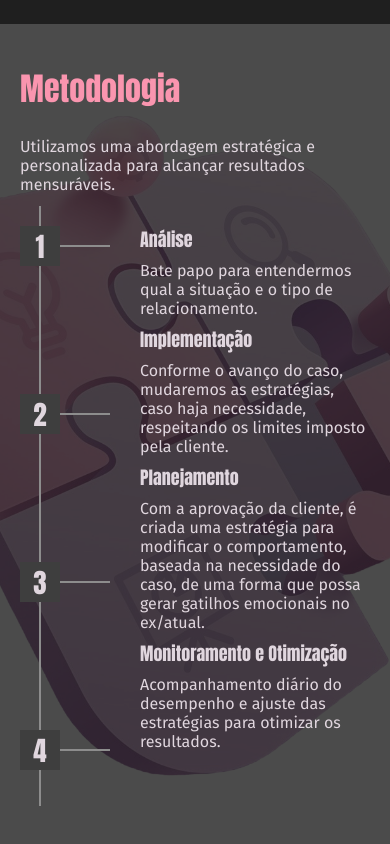
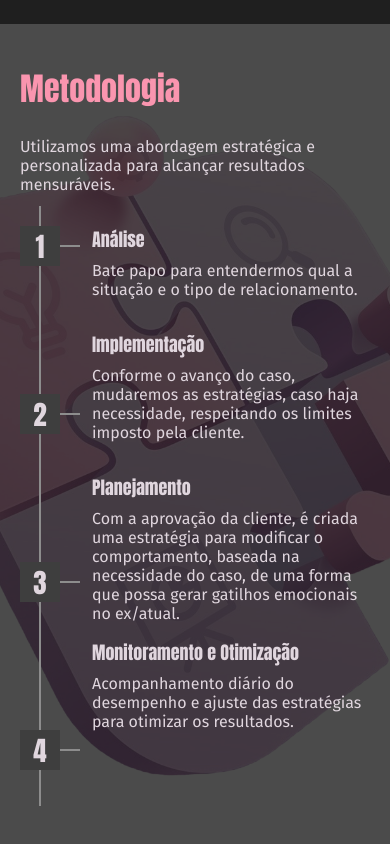
Before and after one commit to GuiAlvesR/terapeuta-de-relacionamento-grace-carvalho, a plain HTML site: page index.html in a window 390 px wide. Shown: the part 3440-4284 px from the top of the page. Drawn offline with Linux system fonts and the light colour scheme.

Commit message:
Update responsive in section strategy

```diff
--- a/css/strategy.css
+++ b/css/strategy.css
@@ -89,7 +89,7 @@
   content: "";
   position: absolute;
   width: 2px;
-  height: 600px;
+  height: 550px;
   background-color: #8d8d8d;
   top: -20px;
   left: 50%;
@@ -165,11 +165,19 @@
     gap: 8rem;
   }
 
+  .center-column::before {
+    height: 600px;
+  }
+
   .center-column .step-number:nth-child(odd)::after {
     left: 100%;
   }
 }
 @media (max-width: 548px) {
+  .steps-container {
+    gap: 2rem;
+  }
+
   .columns-group {
     gap: 4rem;
   }
@@ -181,6 +189,10 @@
   .right-column {
     gap: 2rem;
   }
+
+  .step-number::after {
+    width: 20px;
+  }
 }
 
 @media (max-width: 400px) {
@@ -189,14 +201,14 @@
   }
 
   .columns-group {
-    gap: 0.5rem;
+    gap: 2rem;
   }
 
   .left-column {
-    gap: 0.5rem;
+    gap: 2rem;
   }
 
   .right-column {
-    gap: 0.5rem;
+    gap: 1rem;
   }
 }
```
